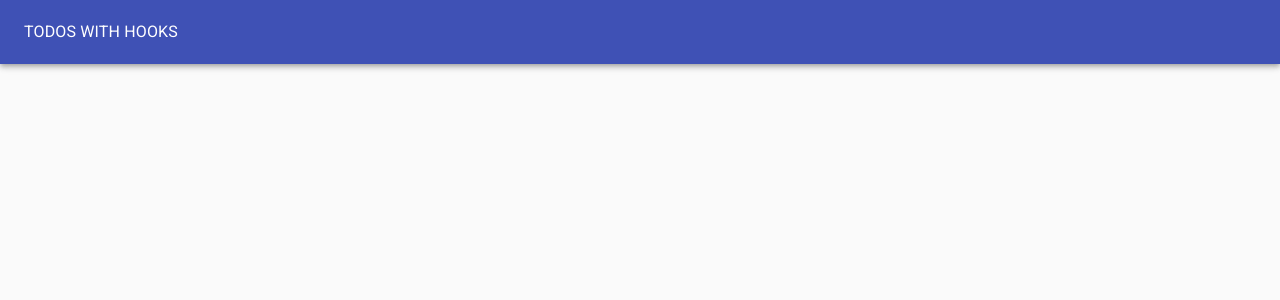
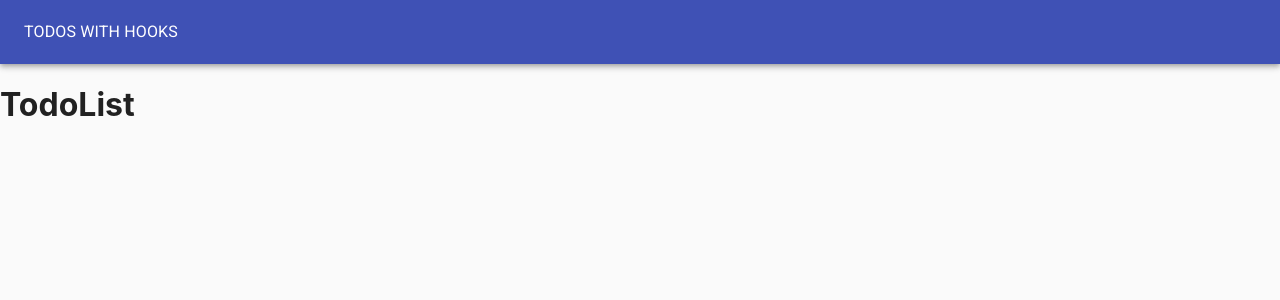
Before and after one commit to lowtrey/react-hooks-todo, a React (Create React App) app: page / in a window 1280 px wide. Shown: the top 300 px of the page. Built offline with nearby package versions, Linux system fonts and the light colour scheme.

Commit message:
Create TodoList component

```diff
--- a/src/TodoApp.js
+++ b/src/TodoApp.js
@@ -1,11 +1,18 @@
-import React from 'react';
+import React, { useState } from 'react';
 import AppBar from '@material-ui/core/AppBar';
 import Grid from '@material-ui/core/Grid';
 import Paper from '@material-ui/core/Paper';
+import TodoList from './TodoList';
 import Toolbar from '@material-ui/core/Toolbar';
 import Typography from '@material-ui/core/Typography';
 
 function TodoApp() {
+  const initialTodos = [
+    { id: 1, task: 'Clean Fishtank', completed: false },
+    { id: 2, task: ' Wash Car', completed: true },
+    { id: 3, task: 'Grow Beard', completed: false }
+  ];
+  const [todos, setTodos] = useState(initialTodos);
   return (
     <Paper
       style={{
@@ -21,6 +28,7 @@ function TodoApp() {
           <Typography color='inherit'>TODOS WITH HOOKS</Typography>
         </Toolbar>
       </AppBar>
+      <TodoList todos={todos} />
     </Paper>
   );
 }
--- /dev/null
+++ b/src/TodoList.js
@@ -0,0 +1,9 @@
+import React from 'react';
+
+function TodoList(props) {
+  return (
+    <h1>TodoList</h1>
+  );
+}
+
+export default TodoList;
```
